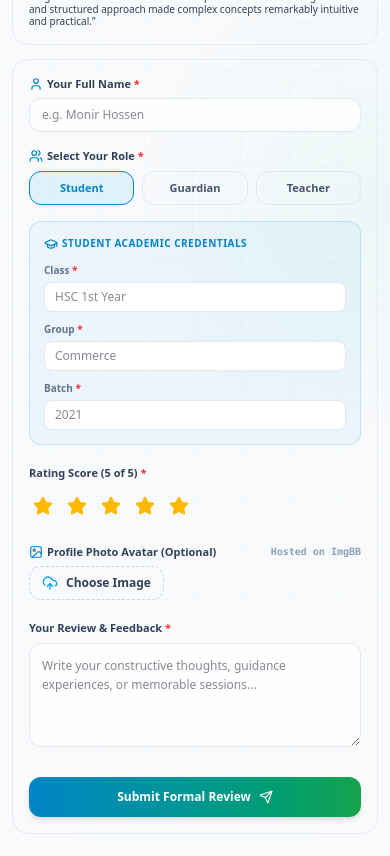
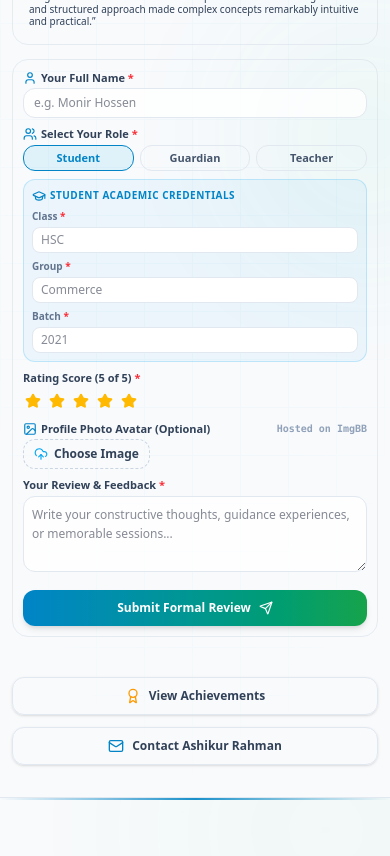
Before and after one commit to CodeByMonir/MdAshikurRahman, a Next.js app: page /reviews/add in a window 390 px wide. Shown: the part 474-1330 px from the top of the page. Built offline with nearby package versions, Linux system fonts and the light colour scheme; no server answers.

Commit message:
maked add review form more responsive by removing spacing

```diff
--- a/src/Components/Reviews/AddReview.jsx
+++ b/src/Components/Reviews/AddReview.jsx
@@ -231,10 +231,10 @@ const AddReview = () => {
                     {/* Form Card */}
                     <form
                         onSubmit={handleSubmit}
-                        className="group relative flex flex-col justify-between p-4 sm:p-5 rounded-2xl border border-slate-300/40 dark:border-white/15 bg-transparent hover:border-[#0284C7] dark:hover:border-[#38BDF8] transition-all duration-300 hover:shadow-lg space-y-4 text-left w-full lg:flex-1"
+                        className="group relative flex flex-col justify-between p-2.5 sm:p-5 rounded-2xl border border-slate-300/40 dark:border-white/15 bg-transparent hover:border-[#0284C7] dark:hover:border-[#38BDF8] transition-all duration-300 hover:shadow-lg space-y-2 sm:space-y-4 text-left w-full lg:flex-1"
                     >
                         {/* Name */}
-                        <div className="space-y-1.5">
+                        <div className="space-y-0.5 sm:space-y-1.5">
                             <label className="text-[11px] sm:text-xs font-bold text-slate-700 dark:text-slate-300 flex items-center gap-1">
                                 <User className="w-3.5 h-3.5 text-[#0284C7] dark:text-[#38BDF8]" />
                                 <span>Your Full Name <span className="text-red-500">*</span></span>
@@ -245,23 +245,23 @@ const AddReview = () => {
                                 placeholder="e.g. Monir Hossen"
                                 value={name}
                                 onChange={(e) => setName(e.target.value)}
-                                className="w-full px-3 py-2 rounded-xl text-xs bg-white/80 dark:bg-slate-800/80 border border-slate-200 dark:border-white/10 focus:outline-none focus:border-[#0284C7] dark:focus:border-[#38BDF8] text-slate-900 dark:text-white"
+                                className="w-full px-2.5 sm:px-3 py-1.5 sm:py-2 rounded-xl text-xs bg-white/80 dark:bg-slate-800/80 border border-slate-200 dark:border-white/10 focus:outline-none focus:border-[#0284C7] dark:focus:border-[#38BDF8] text-slate-900 dark:text-white"
                             />
                         </div>
 
                         {/* Role Selection */}
-                        <div className="space-y-1.5">
+                        <div className="space-y-0.5 sm:space-y-1.5">
                             <label className="text-[11px] sm:text-xs font-bold text-slate-700 dark:text-slate-300 flex items-center gap-1">
                                 <Users className="w-3.5 h-3.5 text-[#0284C7] dark:text-[#38BDF8]" />
                                 <span>Select Your Role <span className="text-red-500">*</span></span>
                             </label>
-                            <div className="grid grid-cols-3 gap-2">
+                            <div className="grid grid-cols-3 gap-1.5 sm:gap-2">
                                 {['Student', 'Guardian', 'Teacher'].map((r) => (
                                     <button
                                         key={r}
                                         type="button"
                                         onClick={() => setRole(r)}
-                                        className={`py-2 px-2 rounded-xl text-[11px] sm:text-xs font-bold transition-all border ${role === r
+                                        className={`py-1 sm:py-2 px-1.5 sm:px-2 rounded-xl text-[11px] sm:text-xs font-bold transition-all border ${role === r
                                             ? 'bg-sky-500/10 border-[#0284C7] dark:border-[#38BDF8] text-[#0284C7] dark:text-[#38BDF8]'
                                             : 'bg-transparent border-slate-200 dark:border-white/10 text-slate-600 dark:text-slate-400 hover:border-slate-300'
                                             }`}
@@ -274,27 +274,27 @@ const AddReview = () => {
 
                         {/* Conditional Fields: Student */}
                         {role === 'Student' && (
-                            <div className="p-3.5 rounded-xl border border-sky-500/20 bg-sky-500/5 space-y-3">
+                            <div className="p-2 sm:p-3.5 rounded-xl border border-sky-500/20 bg-sky-500/5 space-y-1.5 sm:space-y-3">
                                 <p className="text-[10px] sm:text-[11px] font-bold uppercase tracking-wider text-[#0284C7] dark:text-[#38BDF8] flex items-center gap-1">
                                     <GraduationCap className="w-3.5 h-3.5" />
                                     Student Academic Credentials
                                 </p>
-                                <div className="grid grid-cols-1 sm:grid-cols-3 gap-2.5">
+                                <div className="grid grid-cols-1 sm:grid-cols-3 gap-1.5 sm:gap-2.5">
                                     <div>
-                                        <label className="text-[10px] text-slate-500 dark:text-slate-400 font-semibold block mb-1">
+                                        <label className="text-[10px] text-slate-500 dark:text-slate-400 font-semibold block mb-0.5 sm:mb-1">
                                             Class <span className="text-red-500">*</span>
                                         </label>
                                         <input
                                             type="text"
                                             required
-                                            placeholder="HSC 1st Year"
+                                            placeholder="HSC"
                                             value={studentInfo.class}
                                             onChange={(e) => setStudentInfo({ ...studentInfo, class: e.target.value })}
-                                            className="w-full px-2.5 py-1.5 rounded-lg text-xs bg-white dark:bg-slate-800 border border-slate-200 dark:border-white/10 focus:outline-none focus:border-[#0284C7] text-slate-900 dark:text-white"
+                                            className="w-full px-2 sm:px-2.5 py-1 sm:py-1.5 rounded-lg text-xs bg-white dark:bg-slate-800 border border-slate-200 dark:border-white/10 focus:outline-none focus:border-[#0284C7] text-slate-900 dark:text-white"
                                         />
                                     </div>
                                     <div>
-                                        <label className="text-[10px] text-slate-500 dark:text-slate-400 font-semibold block mb-1">
+                                        <label className="text-[10px] text-slate-500 dark:text-slate-400 font-semibold block mb-0.5 sm:mb-1">
                                             Group <span className="text-red-500">*</span>
                                         </label>
                                         <input
@@ -303,11 +303,11 @@ const AddReview = () => {
                                             placeholder="Commerce"
                                             value={studentInfo.group}
                                             onChange={(e) => setStudentInfo({ ...studentInfo, group: e.target.value })}
-                                            className="w-full px-2.5 py-1.5 rounded-lg text-xs bg-white dark:bg-slate-800 border border-slate-200 dark:border-white/10 focus:outline-none focus:border-[#0284C7] text-slate-900 dark:text-white"
+                                            className="w-full px-2 sm:px-2.5 py-1 sm:py-1.5 rounded-lg text-xs bg-white dark:bg-slate-800 border border-slate-200 dark:border-white/10 focus:outline-none focus:border-[#0284C7] text-slate-900 dark:text-white"
                                         />
                                     </div>
                                     <div>
-                                        <label className="text-[10px] text-slate-500 dark:text-slate-400 font-semibold block mb-1">
+                                        <label className="text-[10px] text-slate-500 dark:text-slate-400 font-semibold block mb-0.5 sm:mb-1">
                                             Batch <span className="text-red-500">*</span>
                                         </label>
                                         <input
@@ -316,7 +316,7 @@ const AddReview = () => {
                                             placeholder="2021"
                                             value={studentInfo.batch}
                                             onChange={(e) => setStudentInfo({ ...studentInfo, batch: e.target.value })}
-                                            className="w-full px-2.5 py-1.5 rounded-lg text-xs bg-white dark:bg-slate-800 border border-slate-200 dark:border-white/10 focus:outline-none focus:border-[#0284C7] text-slate-900 dark:text-white"
+                                            className="w-full px-2 sm:px-2.5 py-1 sm:py-1.5 rounded-lg text-xs bg-white dark:bg-slate-800 border border-slate-200 dark:border-white/10 focus:outline-none focus:border-[#0284C7] text-slate-900 dark:text-white"
                                         />
                                     </div>
                                 </div>
@@ -325,14 +325,14 @@ const AddReview = () => {
 
                         {/* Conditional Fields: Teacher */}
                         {role === 'Teacher' && (
-                            <div className="p-3.5 rounded-xl border border-emerald-500/20 bg-emerald-500/5 space-y-3">
+                            <div className="p-2 sm:p-3.5 rounded-xl border border-emerald-500/20 bg-emerald-500/5 space-y-1.5 sm:space-y-3">
                                 <p className="text-[10px] sm:text-[11px] font-bold uppercase tracking-wider text-emerald-600 dark:text-emerald-400 flex items-center gap-1">
                                     <Users className="w-3.5 h-3.5" />
                                     Professional Educator Details
                                 </p>
-                                <div className="grid grid-cols-1 sm:grid-cols-3 gap-2.5">
+                                <div className="grid grid-cols-1 sm:grid-cols-3 gap-1.5 sm:gap-2.5">
                                     <div>
-                                        <label className="text-[10px] text-slate-500 dark:text-slate-400 font-semibold block mb-1">
+                                        <label className="text-[10px] text-slate-500 dark:text-slate-400 font-semibold block mb-0.5 sm:mb-1">
                                             Designation Title <span className="text-red-500">*</span>
                                         </label>
                                         <input
@@ -341,11 +341,11 @@ const AddReview = () => {
                                             placeholder="Assistant Professor"
                                             value={teacherInfo.title}
                                             onChange={(e) => setTeacherInfo({ ...teacherInfo, title: e.target.value })}
-                                            className="w-full px-2.5 py-1.5 rounded-lg text-xs bg-white dark:bg-slate-800 border border-slate-200 dark:border-white/10 focus:outline-none focus:border-emerald-500 text-slate-900 dark:text-white"
+                                            className="w-full px-2 sm:px-2.5 py-1 sm:py-1.5 rounded-lg text-xs bg-white dark:bg-slate-800 border border-slate-200 dark:border-white/10 focus:outline-none focus:border-emerald-500 text-slate-900 dark:text-white"
                                         />
                                     </div>
                                     <div>
-                                        <label className="text-[10px] text-slate-500 dark:text-slate-400 font-semibold block mb-1">
+                                        <label className="text-[10px] text-slate-500 dark:text-slate-400 font-semibold block mb-0.5 sm:mb-1">
                                             Institution (Teacher At) <span className="text-red-500">*</span>
                                         </label>
                                         <input
@@ -354,11 +354,11 @@ const AddReview = () => {
                                             placeholder="College / School Name"
                                             value={teacherInfo.teacherAt}
                                             onChange={(e) => setTeacherInfo({ ...teacherInfo, teacherAt: e.target.value })}
-                                            className="w-full px-2.5 py-1.5 rounded-lg text-xs bg-white dark:bg-slate-800 border border-slate-200 dark:border-white/10 focus:outline-none focus:border-emerald-500 text-slate-900 dark:text-white"
+                                            className="w-full px-2 sm:px-2.5 py-1 sm:py-1.5 rounded-lg text-xs bg-white dark:bg-slate-800 border border-slate-200 dark:border-white/10 focus:outline-none focus:border-emerald-500 text-slate-900 dark:text-white"
                                         />
                                     </div>
                                     <div>
-                                        <label className="text-[10px] text-slate-500 dark:text-slate-400 font-semibold block mb-1">
+                                        <label className="text-[10px] text-slate-500 dark:text-slate-400 font-semibold block mb-0.5 sm:mb-1">
                                             Subject <span className="text-red-500">*</span>
                                         </label>
                                         <input
@@ -367,7 +367,7 @@ const AddReview = () => {
                                             placeholder="Physics / ICT"
                                             value={teacherInfo.Subject}
                                             onChange={(e) => setTeacherInfo({ ...teacherInfo, Subject: e.target.value })}
-                                            className="w-full px-2.5 py-1.5 rounded-lg text-xs bg-white dark:bg-slate-800 border border-slate-200 dark:border-white/10 focus:outline-none focus:border-emerald-500 text-slate-900 dark:text-white"
+                                            className="w-full px-2 sm:px-2.5 py-1 sm:py-1.5 rounded-lg text-xs bg-white dark:bg-slate-800 border border-slate-200 dark:border-white/10 focus:outline-none focus:border-emerald-500 text-slate-900 dark:text-white"
                                         />
                                     </div>
                                 </div>
@@ -376,14 +376,14 @@ const AddReview = () => {
 
                         {/* Conditional Fields: Guardian */}
                         {role === 'Guardian' && (
-                            <div className="p-3.5 rounded-xl border border-amber-500/20 bg-amber-500/5 space-y-3">
+                            <div className="p-2 sm:p-3.5 rounded-xl border border-amber-500/20 bg-amber-500/5 space-y-1.5 sm:space-y-3">
                                 <p className="text-[10px] sm:text-[11px] font-bold uppercase tracking-wider text-amber-600 dark:text-amber-400 flex items-center gap-1">
                                     <Users className="w-3.5 h-3.5" />
                                     Guardian Relationship
                                 </p>
-                                <div className="grid grid-cols-1 sm:grid-cols-2 gap-2.5">
+                                <div className="grid grid-cols-1 sm:grid-cols-2 gap-1.5 sm:gap-2.5">
                                     <div>
-                                        <label className="text-[10px] text-slate-500 dark:text-slate-400 font-semibold block mb-1">
+                                        <label className="text-[10px] text-slate-500 dark:text-slate-400 font-semibold block mb-0.5 sm:mb-1">
                                             Relationship to Student <span className="text-red-500">*</span>
                                         </label>
                                         <input
@@ -392,11 +392,11 @@ const AddReview = () => {
                                             placeholder="Father, Mother, Brother, Sister, etc."
                                             value={guardianInfo.relation}
                                             onChange={(e) => setGuardianInfo({ ...guardianInfo, relation: e.target.value })}
-                                            className="w-full px-2.5 py-1.5 rounded-lg text-xs bg-white dark:bg-slate-800 border border-slate-200 dark:border-white/10 focus:outline-none focus:border-amber-500 text-slate-900 dark:text-white"
+                                            className="w-full px-2 sm:px-2.5 py-1 sm:py-1.5 rounded-lg text-xs bg-white dark:bg-slate-800 border border-slate-200 dark:border-white/10 focus:outline-none focus:border-amber-500 text-slate-900 dark:text-white"
                                         />
                                     </div>
                                     <div>
-                                        <label className="text-[10px] text-slate-500 dark:text-slate-400 font-semibold block mb-1">
+                                        <label className="text-[10px] text-slate-500 dark:text-slate-400 font-semibold block mb-0.5 sm:mb-1">
                                             Student Name <span className="text-red-500">*</span>
                                         </label>
                                         <input
@@ -405,7 +405,7 @@ const AddReview = () => {
                                             placeholder="Name of the student"
                                             value={guardianInfo.studentName}
                                             onChange={(e) => setGuardianInfo({ ...guardianInfo, studentName: e.target.value })}
-                                            className="w-full px-2.5 py-1.5 rounded-lg text-xs bg-white dark:bg-slate-800 border border-slate-200 dark:border-white/10 focus:outline-none focus:border-amber-500 text-slate-900 dark:text-white"
+                                            className="w-full px-2 sm:px-2.5 py-1 sm:py-1.5 rounded-lg text-xs bg-white dark:bg-slate-800 border border-slate-200 dark:border-white/10 focus:outline-none focus:border-amber-500 text-slate-900 dark:text-white"
                                         />
                                     </div>
                                 </div>
@@ -413,11 +413,11 @@ const AddReview = () => {
                         )}
 
                         {/* Rating Row */}
-                        <div className="space-y-1.5 pt-1">
+                        <div className="space-y-0.5 sm:space-y-1.5 pt-0 sm:pt-1">
                             <label className="text-[11px] sm:text-xs font-bold text-slate-700 dark:text-slate-300 block">
                                 Rating Score ({rating} of 5) <span className="text-red-500">*</span>
                             </label>
-                            <div className="flex items-center gap-1.5 py-1">
+                            <div className="flex items-center gap-1 sm:gap-1.5 py-0.5 sm:py-1">
                                 {[1, 2, 3, 4, 5].map((star) => (
                                     <button
                                         key={star}
@@ -425,10 +425,10 @@ const AddReview = () => {
                                         onClick={() => setRating(star)}
                                         onMouseEnter={() => setHoverRating(star)}
                                         onMouseLeave={() => setHoverRating(0)}
-                                        className="p-1 text-slate-300 dark:text-slate-600 transition-colors cursor-pointer"
+                                        className="p-0.5 sm:p-1 text-slate-300 dark:text-slate-600 transition-colors cursor-pointer"
                                     >
                                         <Star
-                                            className={`w-5 h-5 ${star <= (hoverRating || rating)
+                                            className={`w-4 h-4 sm:w-5 sm:h-5 ${star <= (hoverRating || rating)
                                                 ? 'fill-amber-400 text-amber-400'
                                                 : 'text-slate-300 dark:text-slate-600'
                                                 }`}
@@ -439,7 +439,7 @@ const AddReview = () => {
                         </div>
 
                         {/* Avatar Upload (imgbb - Optional) */}
-                        <div className="space-y-1.5 pt-1">
+                        <div className="space-y-0.5 sm:space-y-1.5 pt-0 sm:pt-1">
                             <label className="text-[11px] sm:text-xs font-bold text-slate-700 dark:text-slate-300 flex items-center justify-between">
                                 <span className="flex items-center gap-1">
                                     <ImageIcon className="w-3.5 h-3.5 text-[#0284C7] dark:text-[#38BDF8]" />
@@ -447,12 +447,12 @@ const AddReview = () => {
                                 </span>
                                 <span className="text-[10px] font-mono text-slate-400">Hosted on ImgBB</span>
                             </label>
-                            <div className="flex items-center gap-3">
-                                <label className="inline-flex items-center gap-2 px-3 py-2 rounded-xl border border-dashed border-slate-300 dark:border-white/20 bg-slate-50/50 dark:bg-slate-800/50 hover:bg-slate-100 dark:hover:bg-slate-800 text-xs font-semibold text-slate-700 dark:text-slate-200 cursor-pointer transition-colors">
+                            <div className="flex items-center gap-2 sm:gap-3">
+                                <label className="inline-flex items-center gap-1.5 sm:gap-2 px-2.5 sm:px-3 py-1.5 sm:py-2 rounded-xl border border-dashed border-slate-300 dark:border-white/20 bg-slate-50/50 dark:bg-slate-800/50 hover:bg-slate-100 dark:hover:bg-slate-800 text-xs font-semibold text-slate-700 dark:text-slate-200 cursor-pointer transition-colors">
                                     {isUploading ? (
-                                        <Loader2 className="w-4 h-4 animate-spin text-sky-500" />
+                                        <Loader2 className="w-3.5 h-3.5 sm:w-4 sm:h-4 animate-spin text-sky-500" />
                                     ) : (
-                                        <UploadCloud className="w-4 h-4 text-sky-500" />
+                                        <UploadCloud className="w-3.5 h-3.5 sm:w-4 sm:h-4 text-sky-500" />
                                     )}
                                     <span>{isUploading ? 'Uploading...' : 'Choose Image'}</span>
                                     <input
@@ -464,11 +464,11 @@ const AddReview = () => {
                                     />
                                 </label>
                                 {avatarUrl && (
-                                    <div className="flex items-center gap-2">
+                                    <div className="flex items-center gap-1.5 sm:gap-2">
                                         <img
                                             src={avatarUrl}
                                             alt="Avatar preview"
-                                            className="w-8 h-8 rounded-full object-cover border border-sky-400"
+                                            className="w-7 h-7 sm:w-8 sm:h-8 rounded-full object-cover border border-sky-400"
                                         />
                                         <span className="text-[10px] font-mono text-emerald-600 dark:text-emerald-400 flex items-center gap-0.5">
                                             <CheckCircle2 className="w-3 h-3" />
@@ -480,26 +480,26 @@ const AddReview = () => {
                         </div>
 
                         {/* Comment */}
-                        <div className="space-y-1.5 pt-1">
+                        <div className="space-y-0.5 sm:space-y-1.5 pt-0 sm:pt-1">
                             <label className="text-[11px] sm:text-xs font-bold text-slate-700 dark:text-slate-300 block">
                                 Your Review & Feedback <span className="text-red-500">*</span>
                             </label>
                             <textarea
                                 required
-                                rows={4}
+                                rows={3}
                                 placeholder="Write your constructive thoughts, guidance experiences, or memorable sessions..."
                                 value={comment}
                                 onChange={(e) => setComment(e.target.value)}
-                                className="w-full p-3 rounded-xl text-xs bg-white/80 dark:bg-slate-800/80 border border-slate-200 dark:border-white/10 focus:outline-none focus:border-[#0284C7] dark:focus:border-[#38BDF8] text-slate-900 dark:text-white leading-relaxed resize-y"
+                                className="w-full p-2 sm:p-3 rounded-xl text-xs bg-white/80 dark:bg-slate-800/80 border border-slate-200 dark:border-white/10 focus:outline-none focus:border-[#0284C7] dark:focus:border-[#38BDF8] text-slate-900 dark:text-white leading-relaxed resize-y"
                             />
                         </div>
 
                         {/* Submit Button */}
-                        <div className="pt-2">
+                        <div className="pt-1 sm:pt-2">
                             <button
                                 type="submit"
                                 disabled={isUploading}
-                                className="w-full inline-flex items-center justify-center gap-2 py-3 px-6 rounded-xl font-semibold text-xs sm:text-sm text-white bg-linear-to-r from-[#0284C7] to-[#16A34A] dark:from-[#38BDF8] dark:to-[#4ADE80] dark:text-[#090D16] shadow-md hover:shadow-lg active:scale-95 transition-all duration-300 disabled:opacity-50 cursor-pointer"
+                                className="w-full inline-flex items-center justify-center gap-2 py-2.5 sm:py-3 px-6 rounded-xl font-semibold text-xs sm:text-sm text-white bg-linear-to-r from-[#0284C7] to-[#16A34A] dark:from-[#38BDF8] dark:to-[#4ADE80] dark:text-[#090D16] shadow-md hover:shadow-lg active:scale-95 transition-all duration-300 disabled:opacity-50 cursor-pointer"
                             >
                                 <span>Submit Formal Review</span>
                                 <Send className="w-3.5 h-3.5" />
```
